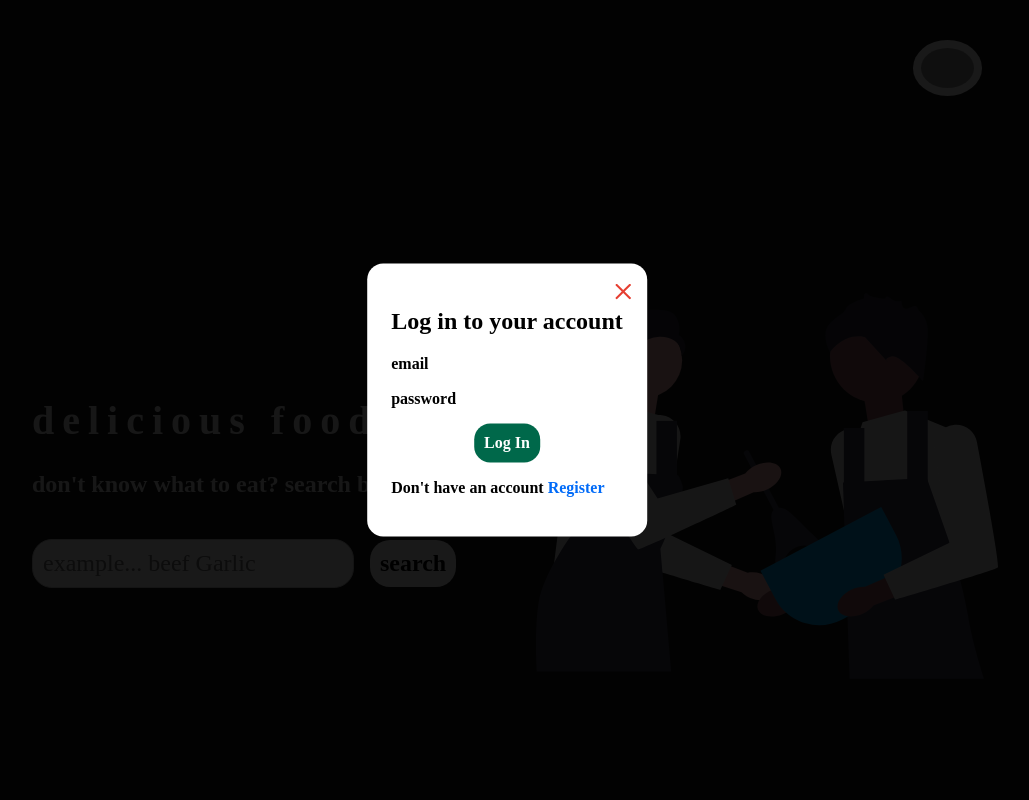
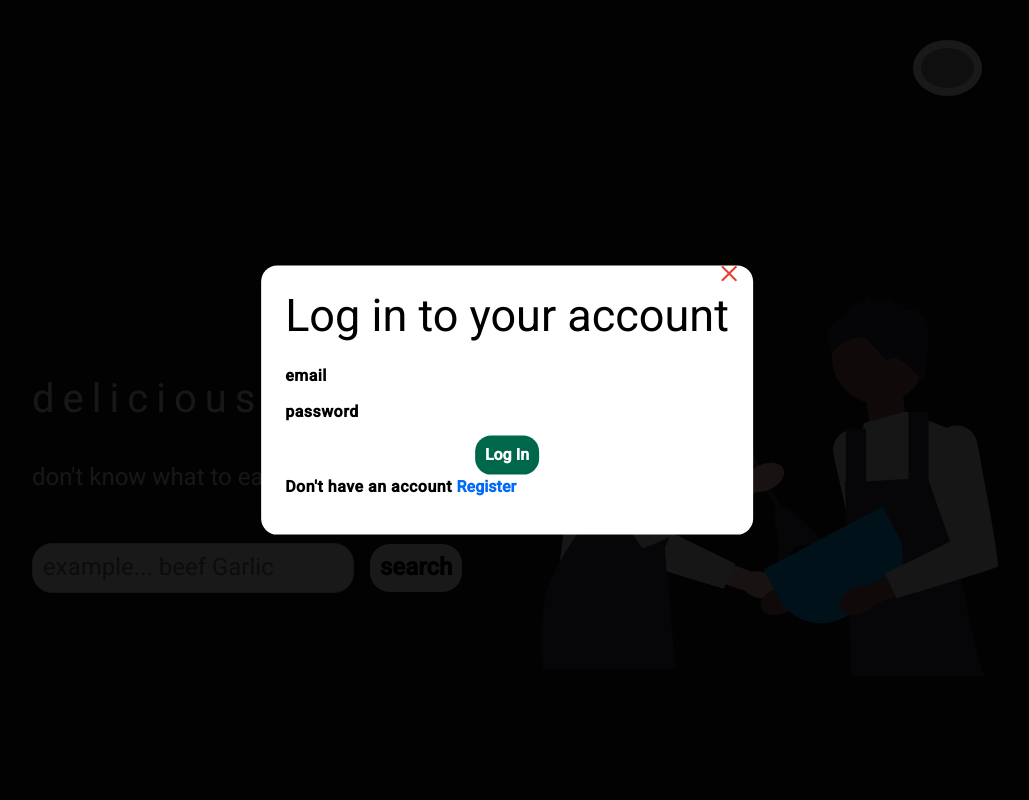
Before and after one commit to Mike-codelive/Recipe-Search-App, an Angular app: page / in a window 1280 px wide. Shown: the top 800 px of the page, without its empty margins (133-1162 px from the left). Built offline with nearby package versions, Linux system fonts and the light colour scheme; grey boxes are pictures that could not be loaded.

Commit message:
Integrate Material Angular

```diff
--- a/angular.json
+++ b/angular.json
@@ -25,7 +25,10 @@
                 "input": "public"
               }
             ],
-            "styles": ["src/styles.css"],
+            "styles": [
+              "@angular/material/prebuilt-themes/azure-blue.css",
+              "src/styles.css"
+            ],
             "scripts": []
           },
           "configurations": {
@@ -78,7 +81,10 @@
                 "input": "public"
               }
             ],
-            "styles": ["src/styles.css"],
+            "styles": [
+              "@angular/material/prebuilt-themes/azure-blue.css",
+              "src/styles.css"
+            ],
             "scripts": []
           }
         }
--- a/package.json
+++ b/package.json
@@ -11,10 +11,12 @@
   "private": true,
   "dependencies": {
     "@angular/animations": "^18.2.0",
+    "@angular/cdk": "^18.2.6",
     "@angular/common": "^18.2.0",
     "@angular/compiler": "^18.2.0",
     "@angular/core": "^18.2.0",
     "@angular/forms": "^18.2.0",
+    "@angular/material": "^18.2.6",
     "@angular/platform-browser": "^18.2.0",
     "@angular/platform-browser-dynamic": "^18.2.0",
     "@angular/router": "^18.2.0",
--- a/src/app/app.config.ts
+++ b/src/app/app.config.ts
@@ -1,12 +1,13 @@
 import { ApplicationConfig, provideZoneChangeDetection } from '@angular/core';
 import { provideRouter } from '@angular/router';
 import { provideHttpClient } from '@angular/common/http';
+import { provideAnimationsAsync } from '@angular/platform-browser/animations/async';
 
 // import { routes } from './app.routes';
 
 export const appConfig: ApplicationConfig = {
   providers: [
     provideZoneChangeDetection({ eventCoalescing: true }),
-    provideHttpClient(),
+    provideHttpClient(), provideAnimationsAsync(),
   ],
 };
--- a/src/app/navbar/navbar.component.html
+++ b/src/app/navbar/navbar.component.html
@@ -1,6 +1,12 @@
 <section>
   <div class="flex w-full justify-end">
-    <img (click)="onCredentials()" src="assets/chef-hat.svg" alt="Profile" />
+    <img
+      (click)="onCredentials()"
+      mat-raised-button
+      matTooltip="Log-In \ Register"
+      src="assets/chef-hat.svg"
+      alt="Profile"
+    />
   </div>
 </section>
 
--- a/src/app/navbar/navbar.component.ts
+++ b/src/app/navbar/navbar.component.ts
@@ -1,10 +1,11 @@
 import { Component, signal } from '@angular/core';
 import { LoginComponent } from '../credentials/login/login.component';
+import { MatTooltipModule } from '@angular/material/tooltip';
 
 @Component({
   selector: 'app-navbar',
   standalone: true,
-  imports: [LoginComponent],
+  imports: [LoginComponent, MatTooltipModule],
   templateUrl: './navbar.component.html',
   styleUrl: './navbar.component.css',
 })
@@ -12,7 +13,6 @@ export class NavbarComponent {
   isCredentialOpen = signal(true);
 
   onCredentials() {
-    // console.log('hello login btn');
     this.isCredentialOpen.set(true);
   }
 
--- a/src/index.html
+++ b/src/index.html
@@ -6,8 +6,10 @@
     <base href="/" />
     <meta name="viewport" content="width=device-width, initial-scale=1" />
     <link rel="icon" type="image/x-icon" href="favicon.ico" />
-  </head>
-  <body class="container">
+      <link href="https://fonts.googleapis.com/css2?family=Roboto:wght@300;400;500&display=swap" rel="stylesheet">
+    <link href="https://fonts.googleapis.com/icon?family=Material+Icons" rel="stylesheet">
+</head>
+  <body class="container mat-typography">
     <app-root></app-root>
   </body>
 </html>
--- a/src/styles.css
+++ b/src/styles.css
@@ -537,3 +537,12 @@ button {
   --green-submit-btn: rgb(0, 104, 74);
   --rf-white: rgb(255, 255, 255);
 }
+
+html,
+body {
+  height: 100%;
+}
+body {
+  margin: 0;
+  font-family: Roboto, "Helvetica Neue", sans-serif;
+}
```
Also changed, not shown: 1 other file (tests, documents, lock files or other folders).
